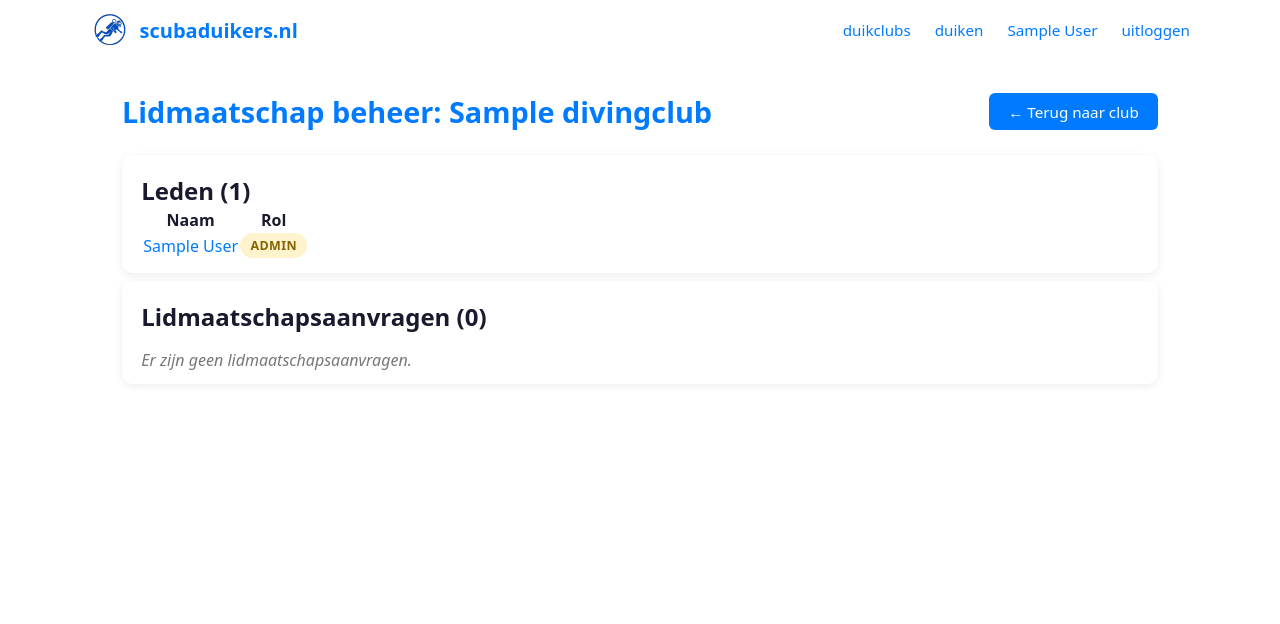
After one commit to walthertimmer/scubaduikers, a FastAPI app: page /clubs/1/membership in a window 1280 px wide. The commit adds this page. Shown: the top 624 px of the page. Run offline with FastAPI, Linux system fonts and the light colour scheme; the visitor is signed in with stand-in values (Sample User, id 1); tables that the repository leaves empty hold one stand-in row (values such as "Sample post"); parts of the project's set-up code (start-up, migrations or seed data) failed here and were passed over.

Commit message:
seperate mem page

```diff
--- a/static/style.css
+++ b/static/style.css
@@ -460,6 +460,7 @@ button[type="submit"]:hover,
     display: flex;
     flex-direction: column;
     overflow: hidden;
+    margin-top: 0.5rem;
 }
 
 .card-body {
--- /dev/null
+++ b/templates/club_membership.html
@@ -0,0 +1,69 @@
+{% extends "base.html" %}
+
+{% block title %}Lidmaatschap beheer - {{ club.name }} – Scubaduikers{% endblock %}
+
+{% block content %}
+<section>
+    <div class="page-header">
+        <h1>Lidmaatschap beheer: {{ club.name }}</h1>
+        <a href="/clubs/{{ club.id }}" class="btn btn-secondary">&larr; Terug naar club</a>
+    </div>
+
+    <div class="card">
+        <div class="card-body">
+            <h2>Leden ({{ members | length }})</h2>
+            {% if members %}
+            <table class="table">
+                <thead>
+                    <tr>
+                        <th>Naam</th>
+                        <th>Rol</th>
+                    </tr>
+                </thead>
+                <tbody>
+                {% for entry in members %}
+                <tr>
+                    <td><a href="/users/{{ entry.user.id }}">{{ entry.user.name }}</a></td>
+                    <td>
+                        {% if entry.role == "admin" %}
+                            <span class="badge badge-admin">Admin</span>
+                        {% else %}
+                            <span class="badge badge-member">Lid</span>
+                        {% endif %}
+                    </td>
+                </tr>
+                {% endfor %}
+                </tbody>
+            </table>
+            {% else %}
+            <p class="empty-state">Deze club heeft nog geen leden.</p>
+            {% endif %}
+        </div>
+    </div>
+
+    <div class="card">
+        <div class="card-body">
+            <h2>Lidmaatschapsaanvragen ({{ pending_requests | length }})</h2>
+            {% if pending_requests %}
+            <ul class="request-list">
+            {% for item in pending_requests %}
+            <li class="request-item">
+                <span class="request-name">{{ item.user.name }}</span>
+                <span class="request-actions">
+                    <form method="post" action="/clubs/{{ club.id }}/requests/{{ item.request.id }}/approve" style="display:inline">
+                        <button type="submit" class="btn btn-sm btn-success">Goedkeuren</button>
+                    </form>
+                    <form method="post" action="/clubs/{{ club.id }}/requests/{{ item.request.id }}/reject" style="display:inline">
+                        <button type="submit" class="btn btn-sm btn-danger">Afwijzen</button>
+                    </form>
+                </span>
+            </li>
+            {% endfor %}
+            </ul>
+            {% else %}
+            <p class="empty-state">Er zijn geen lidmaatschapsaanvragen.</p>
+            {% endif %}
+        </div>
+    </div>
+</section>
+{% endblock %}
```
Also changed, not shown: routers/clubs.py (+37 -0 lines), templates/club_detail.html (+3 -27 lines).
